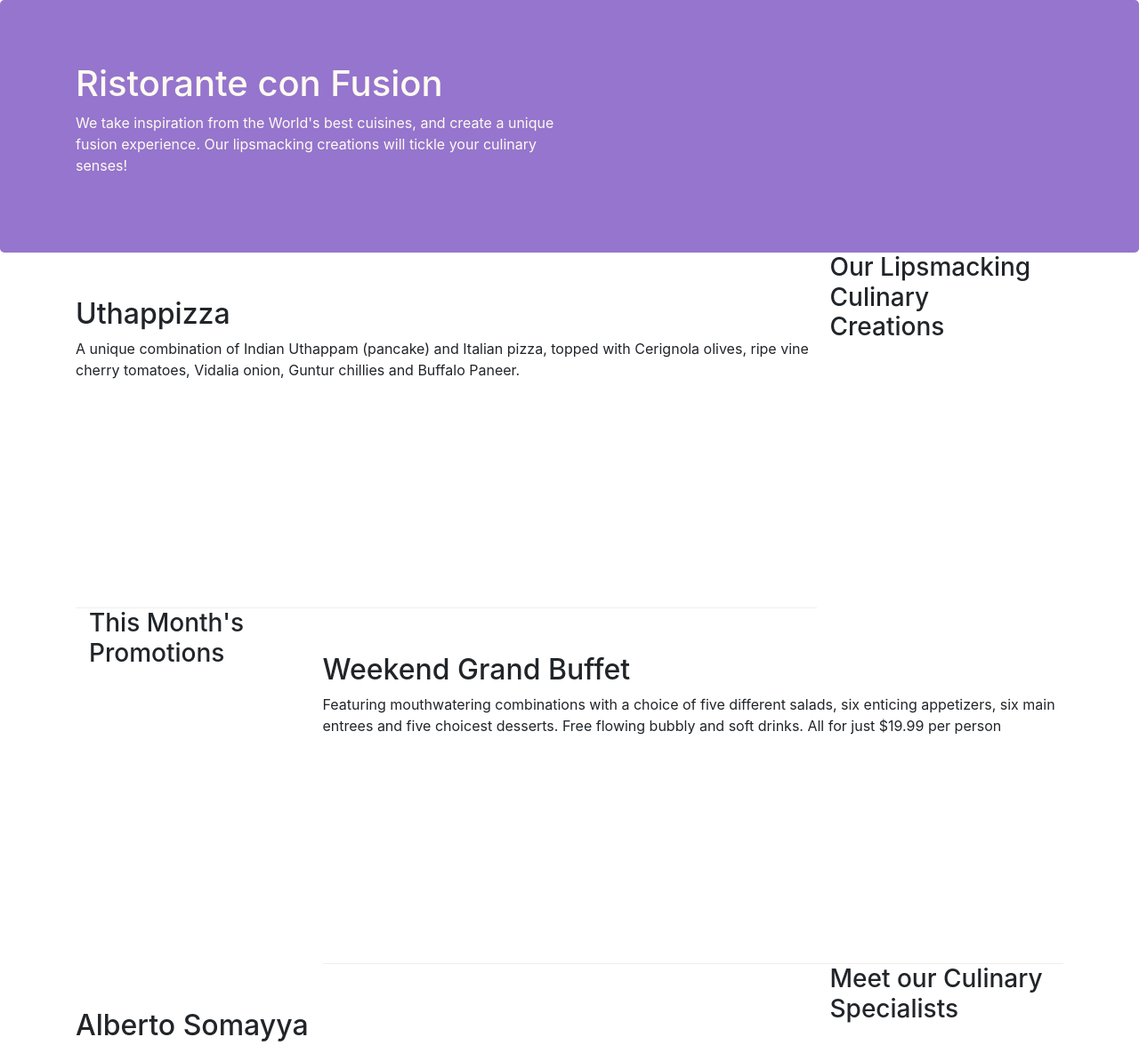
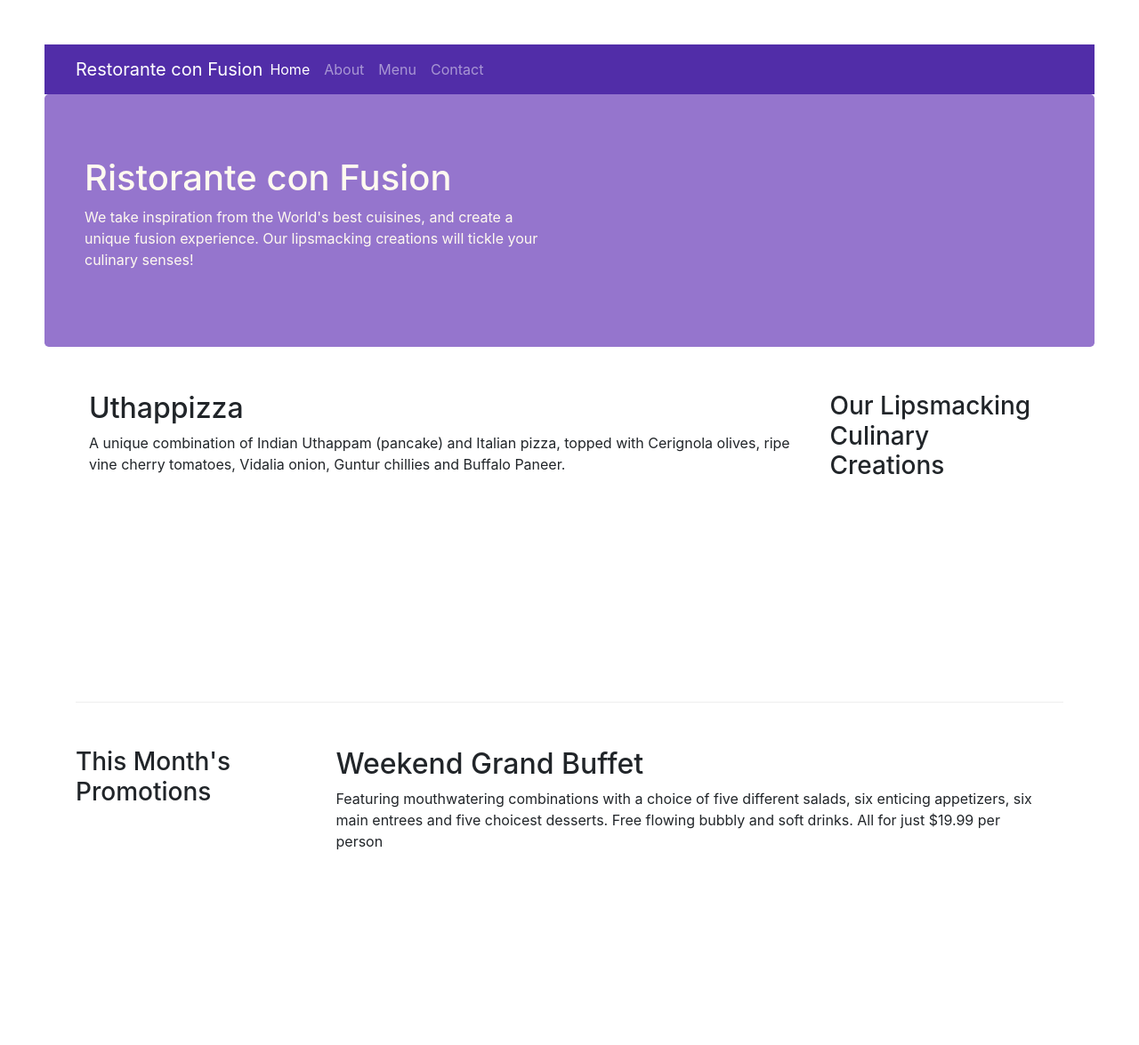
Before and after one commit to bikrantkumar/begining, a website: page index.html in a window 1280 px wide. Shown: the top 1175 px of the page at 89% size. Drawn offline with nearby package versions, Linux system fonts and the light colour scheme.

Commit message:
navigation

```diff
--- a/css/styles.css
+++ b/css/styles.css
@@ -25,6 +25,9 @@ address{
     margin:0px;
     color:#0f0f0f;
 }
-.padding{
-    padding: 40px 0px 40px 0px;
+body{
+    padding : 50px;
 }
+.navbar-dark{
+    background-color: #512DA8;
+}
--- a/index.html
+++ b/index.html
@@ -15,9 +15,26 @@
 
 <body>
 
+    <nav class = "navbar navbar-expand-md navbar-dark  fixed top">
+        <div class = "container">
+            <button class ="navbar-toggler" type = "button" data-toggle ="collapse" data-target= "#Navbar">
+                <span class= "navbar-toggler-icon"></span>
+            </button>
+            <a class ="navbar-brand mr-auto" href ="#">Restorante con Fusion</a>
+            <div id="Navbar" class= "collapse navbar-collapse">
+                <ul class ="navbar-nav mr-auto">
+                    <li class="nav-item"><a class= "nav-link active" href ="#">Home</a></li>
+                    <li class="nav-item"><a class= "nav-link " href ="./aboutus.html">About</a></li>
+                    <li class="nav-item"><a class= "nav-link" href ="#">Menu</a></li>
+                    <li class="nav-item"><a class= "nav-link" href ="#">Contact</a></li>
+                </ul>
+            </div>
+        </div>
+    </nav>
+
     <header class = "jumbotron">
         <div class = "container">
-            <div class = "row">
+            <div class = "row ">
                 <div class = "col-12 col-sm-6">
                     <h1>Ristorante con Fusion</h1>
                     <p>We take inspiration from the World's best cuisines, and create a unique fusion experience. Our lipsmacking creations will tickle your culinary senses!</p>
@@ -29,32 +46,32 @@
     </header>
 
     <div class = "container">
-        <div class = "row row-header">
+        <div class = "row row-content">
             <div class ="col-12 col-sm-4 order-sm-last col-md-3  ">
                 <h3>Our Lipsmacking Culinary Creations</h3>
             </div>
-            <div class ="col-12 col-sm row-content allign-items-center">
+            <div class ="col-12 col-sm  allign-items-center ">
                 <h2>Uthappizza</h2>
                 <p>A unique combination of Indian Uthappam (pancake) and Italian pizza, topped with Cerignola olives, ripe vine cherry tomatoes, Vidalia onion, Guntur chillies and Buffalo Paneer.</p>
             </div>
         </div>
 
 
-        <div class = "row row-header">
-            <div class ="col-12 col-sm-4 col-md-3 ">
+        <div class = "row row-content">
+            <div class ="col-12 col-sm-4 col-md-3 row-header ">
                 <h3>This Month's Promotions</h3>
             </div>
-            <div class = "col-12 col-sm row-content allign-items-center">
+            <div class = "col-12 col-sm allign-items-center">
                 <h2>Weekend Grand Buffet</h2>
                 <p>Featuring mouthwatering combinations with a choice of five different salads, six enticing appetizers, six main entrees and five choicest desserts. Free flowing bubbly and soft drinks. All for just $19.99 per person </p>
             </div>
         </div>
 
-        <div class = "row row-header">
-            <div class ="col-12 order-sm-last col-sm-4 col-md-3">
+        <div class = "row row-content">
+            <div class ="col-12 order-sm-last col-sm-4 col-md-3 row-header">
                 <h3>Meet our Culinary Specialists</h3>
             </div>
-            <div class = "col-12 order-sm-first col-sm row-content align-items-center">
+            <div class = "col-12 order-sm-first col-sm  align-items-center ">
                 <h2>Alberto Somayya</h2>
                 <h4>Executive Chef</h4>
                 <p>Award winning three-star Michelin chef with wide International experience having worked closely with whos-who in the culinary world, he specializes in creating mouthwatering Indo-Italian fusion experiences. </p>
@@ -69,7 +86,7 @@
                     <h5>Links</h5>
                     <ul class = "list-unstyled">
                         <li><a href="#">Home</a></li>
-                        <li><a href="#">About</a></li>
+                        <li><a href="./aboutus.html">About</a></li>
                         <li><a href="#">Menu</a></li>
                         <li><a href="#">Contact</a></li>
                     </ul>
```
Also changed, not shown: aboutus.html (+28 -8 lines).
